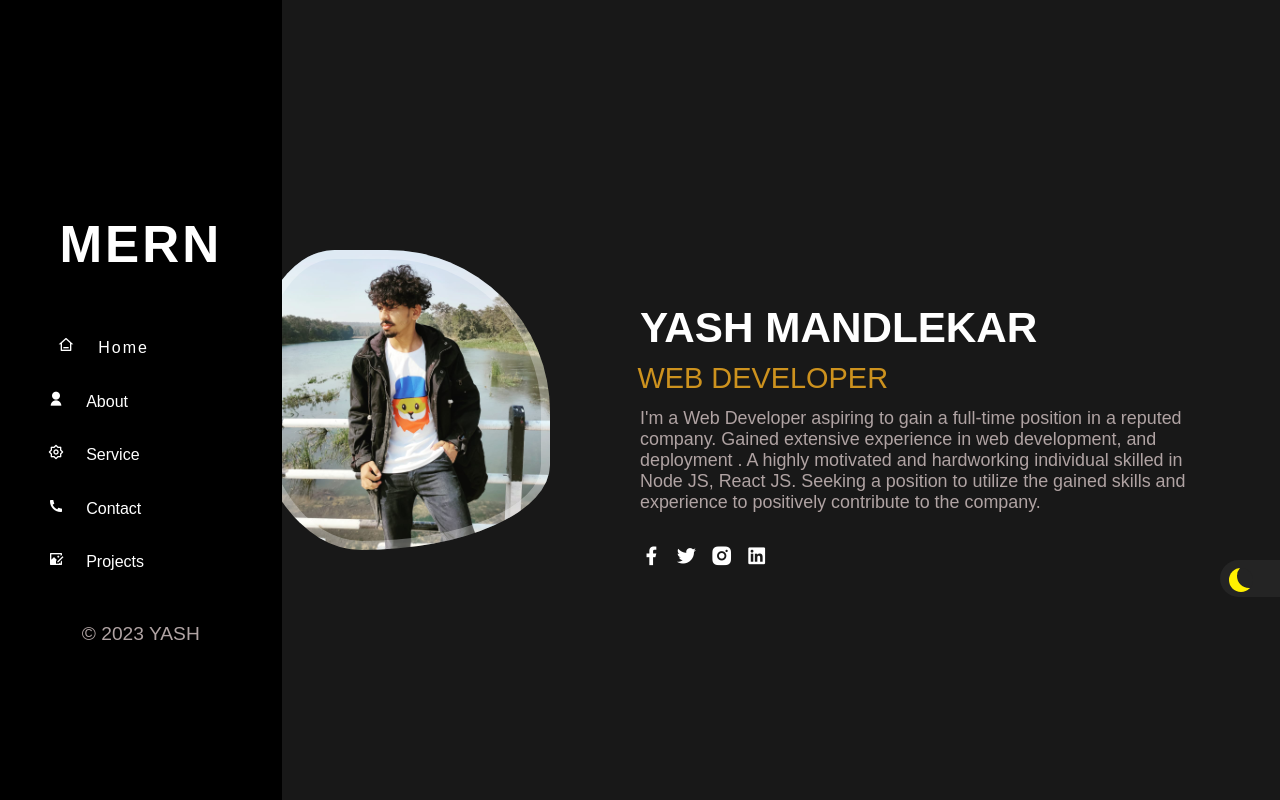
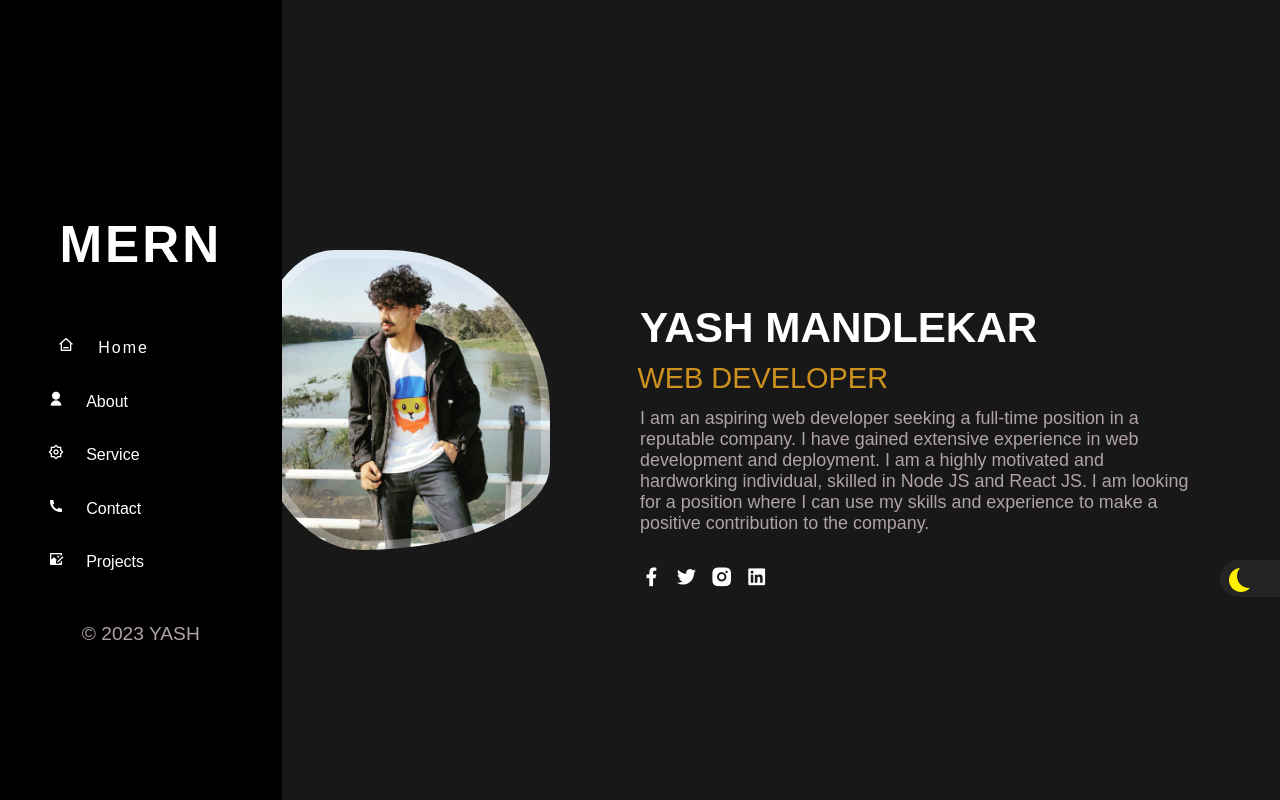
Before and after one commit to yash-mandlekar/portfolio, a React (Create React App) app: page / in a window 1280 px wide. Built offline with nearby package versions, Linux system fonts and the light colour scheme.

Commit message:
updating

```diff
--- a/src/Components/About/About.jsx
+++ b/src/Components/About/About.jsx
@@ -30,17 +30,17 @@ const About = () => {
           <h2>Full Stack Web Developer</h2>
           <div className="divider"></div>
           <p>
-            I am a full stack web developer. I am a student of B.Com in Career
-            College. I am a self taught web developer. I have learned web
-            development from various online sources and Sheryians Coding School.
+            I am a full-stack web developer and a student of B.Com in Career
+            College. I am self-taught, having learned web development through
+            various online sources and Sheryians Coding School.
           </p>
           <p>
-            My journey of web development is started from 2018.First i have
-            learned Java and Sql then i got to know about web development and i
-            started learning web development from Sheryians in 2021. I have
-            Commerce background so i have learned web development from scratch.
-            I really enjoy learning languages and frameworks like React.js,
-            Node.js, Express.js, MongoDB, etc.
+            My journey in web development began in 2018, starting with Java and
+            SQL. In 2021, I began learning web development specifically at
+            Sheryians. Having a background in commerce, I had to learn web
+            development from the ground up. I find it very enjoyable to learn
+            new languages and frameworks, such as React.js, Node.js, Express.js,
+            and MongoDB
           </p>
           <div className="divider"></div>
         </div>
--- a/src/Components/Home/Home.jsx
+++ b/src/Components/Home/Home.jsx
@@ -45,12 +45,12 @@ const Home = () => {
           </div>
           <div className="yashdetails">
             <p>
-              I'm a Web Developer aspiring to gain a full-time position in a
-              reputed company. Gained extensive experience in web development,
-              and deployment . A highly motivated and hardworking individual
-              skilled in Node JS, React JS. Seeking a position to utilize the
-              gained skills and experience to positively contribute to the
-              company.
+              I am an aspiring web developer seeking a full-time position in a
+              reputable company. I have gained extensive experience in web
+              development and deployment. I am a highly motivated and
+              hardworking individual, skilled in Node JS and React JS. I am
+              looking for a position where I can use my skills and experience to
+              make a positive contribution to the company.
             </p>
           </div>
           <div className="yashicons">
```
